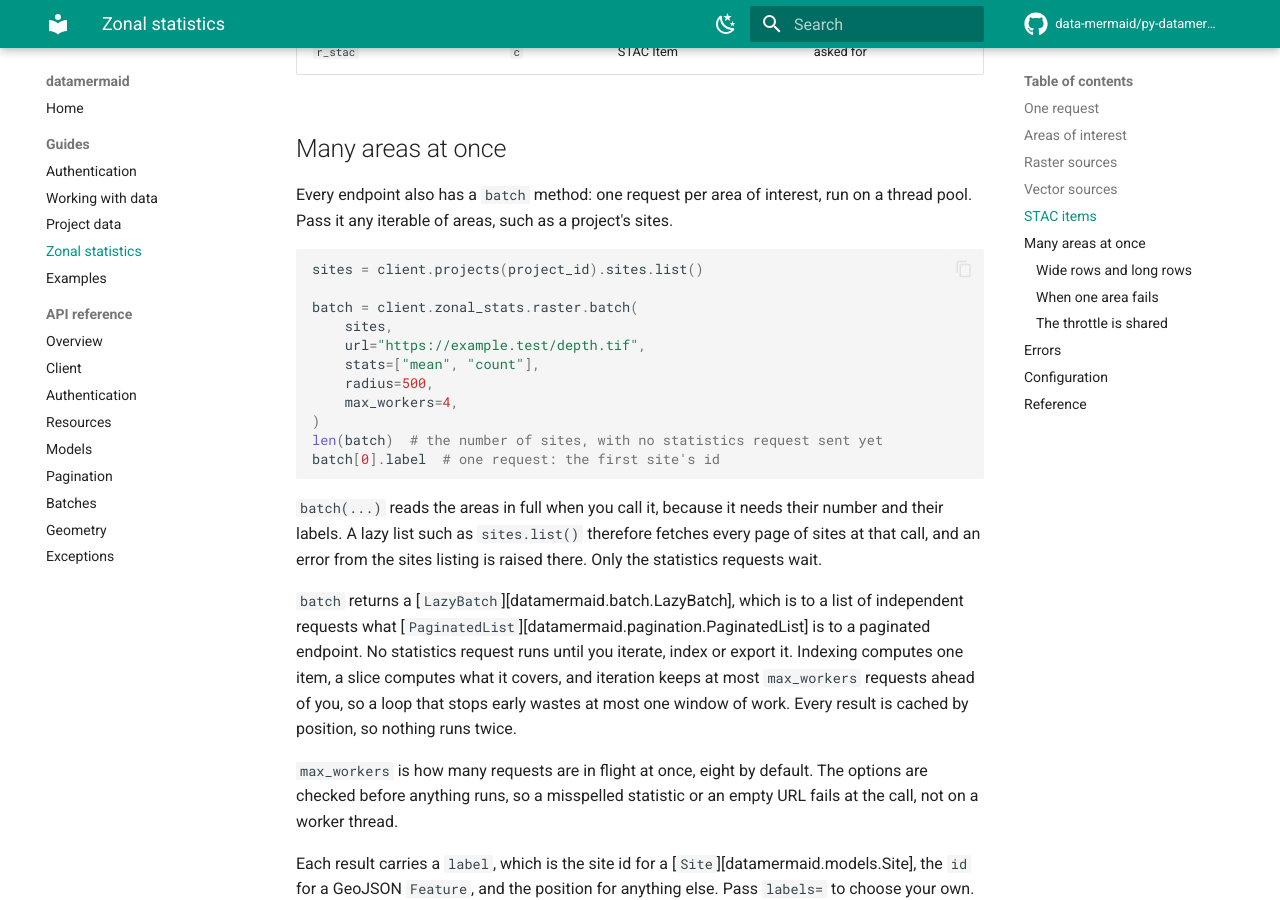
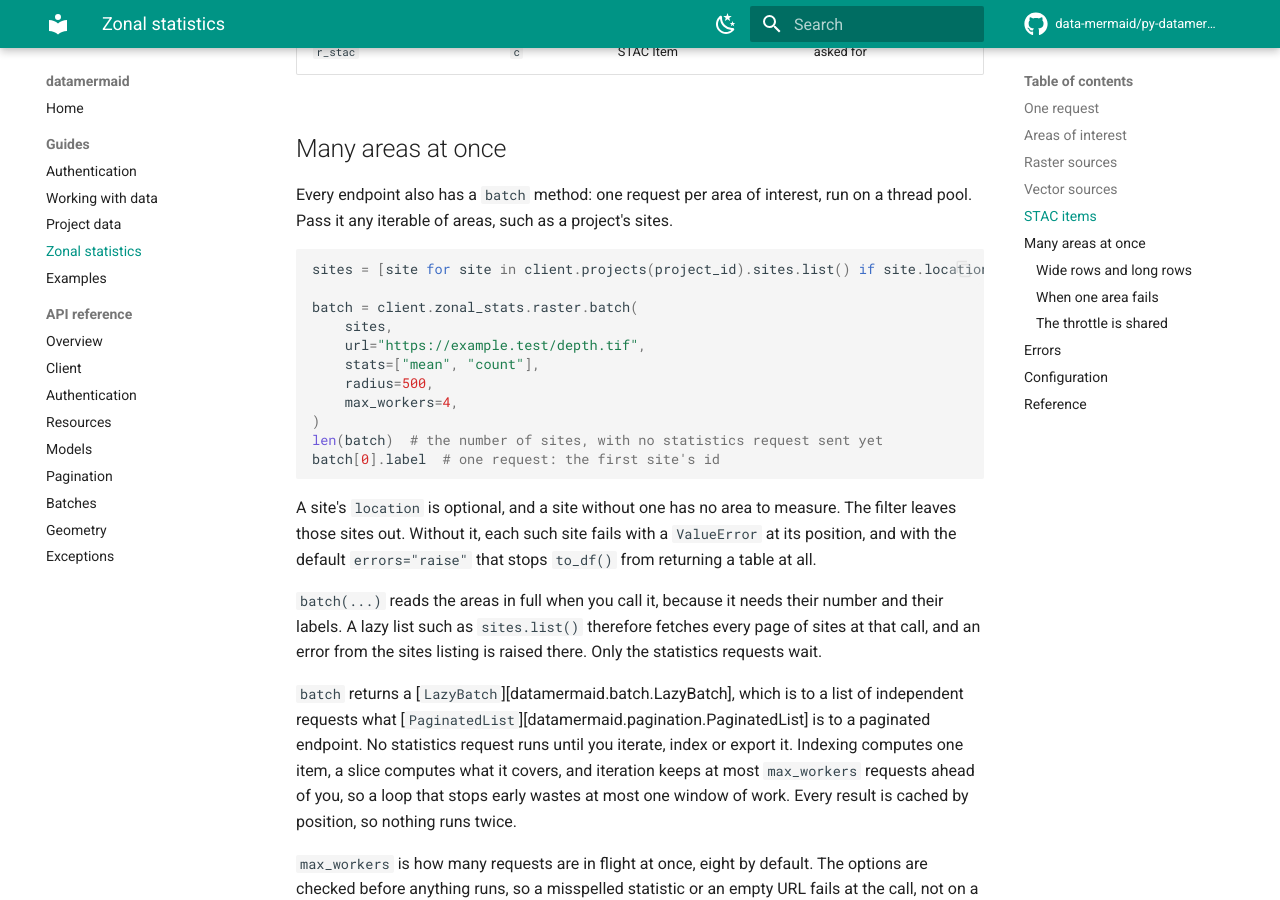
Before and after one commit to data-mermaid/py-datamermaid, an MkDocs documentation site: the page built from docs/zonal_stats.md, in a window 1280 px wide and 900 px high, scrolled down 4303 px. Built offline with MkDocs 1.6.1 and Material for MkDocs 9.7.7, drawn with Linux system fonts in a browser that asks for light colours; comment, search, counter and statistics services are not loaded.

Commit message:
Filter out sites without a location in the batch examples
One site without a location made the README and guide snippets raise
at to_df() with no table. Filter on site.location, as the example
script does, and explain why in the guide.

Co-Authored-By: Claude Opus 5.5 (1M context) <noreply@anthropic.com>

````diff
--- a/docs/zonal_stats.md
+++ b/docs/zonal_stats.md
@@ -192,7 +192,7 @@ Every endpoint also has a `batch` method: one request per area of interest, run
 on a thread pool. Pass it any iterable of areas, such as a project's sites.
 
 ```python
-sites = client.projects(project_id).sites.list()
+sites = [site for site in client.projects(project_id).sites.list() if site.location]
 
 batch = client.zonal_stats.raster.batch(
     sites,
@@ -205,6 +205,11 @@ len(batch)  # the number of sites, with no statistics request sent yet
 batch[0].label  # one request: the first site's id
 ```
 
+A site's `location` is optional, and a site without one has no area to
+measure. The filter leaves those sites out. Without it, each such site fails
+with a `ValueError` at its position, and with the default `errors="raise"` that
+stops `to_df()` from returning a table at all.
+
 `batch(...)` reads the areas in full when you call it, because it needs their
 number and their labels. A lazy list such as `sites.list()` therefore fetches
 every page of sites at that call, and an error from the sites listing is raised
@@ -213,10 +218,10 @@ there. Only the statistics requests wait.
 `batch` returns a [`LazyBatch`][datamermaid.batch.LazyBatch], which is to a list
 of independent requests what
 [`PaginatedList`][datamermaid.pagination.PaginatedList] is to a paginated
-endpoint. No statistics request runs until you iterate, index or export it. Indexing computes
-one item, a slice computes what it covers, and iteration keeps at most
-`max_workers` requests ahead of you, so a loop that stops early wastes at most
-one window of work. Every result is cached by position, so nothing runs twice.
+endpoint. No statistics request runs until you iterate, index or export it.
+Indexing computes one item, a slice computes what it covers, and iteration
+keeps at most `max_workers` requests ahead of you, so a loop that stops early
+wastes at most one window of work. Every result is cached by position, so nothing runs twice.
 
 `max_workers` is how many requests are in flight at once, eight by default. The
 options are checked before anything runs, so a misspelled statistic or an empty
````
Also changed, not shown: README.md (+3 -1 lines).
